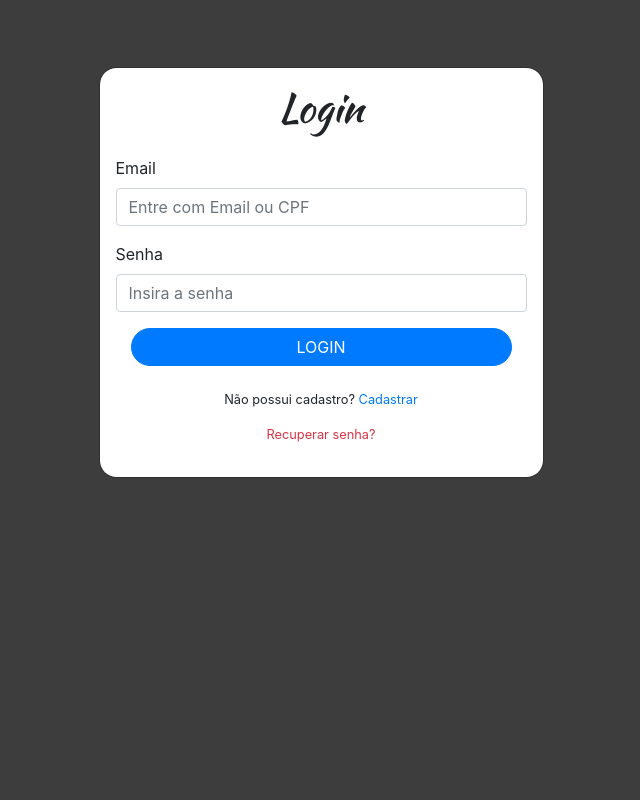
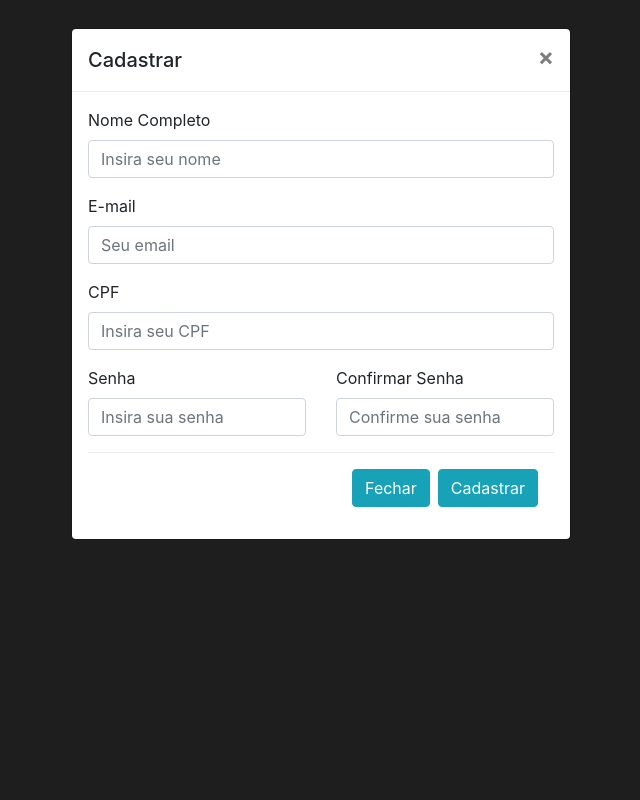
Before and after one commit to TaisGuissi/Loja-Virtual, a PHP site: page /sistema in a window 1280 px wide, after a click on "Cadastrar". Shown: the whole page, without its empty margins (319-959 px from the left). Run offline with PHP 8.4, Linux system fonts and the light colour scheme; some libraries are stand-ins or nearby versions.

Commit message:
Finalizando Template

```diff
--- a/cabecalho.php
+++ b/cabecalho.php
@@ -26,10 +26,11 @@ require_once("config.php");
     <link rel="stylesheet" href="css/slicknav.min.css" type="text/css">
     <link rel="stylesheet" href="css/style.css" type="text/css">
 
-
     <link rel="shortcut icon" href="/logoicone1.ico" type="image/x-icon">
     <!--Icone do site -->
     <link rel="icon" href="/logoicone1.ico" type="image/x-icon">
+
+
 </head>
 
 <body>
--- a/rodape.php
+++ b/rodape.php
@@ -33,7 +33,7 @@
                      <h6>Não possui cadastro?</h6>
                      <p>Insira seu e-mail para se cadastrar en nosso site!</p>
                      <form action="#">
-                         <input type="email" placeholder="Insira seu e-mail"required>
+                         <input type="email" placeholder="Insira seu e-mail" required>
                          <button type="submit" class="site-btn">Cadastrar</button>
                      </form>
                      <div class="footer__widget__social">
@@ -75,7 +75,7 @@
  <script src="js/owl.carousel.min.js"></script>
  <script src="js/main.js"></script>
 
-
+ <!-- Mascara javascript-->
  <script src="https://cdnjs.cloudflare.com/ajax/libs/jquery.mask/1.14.11/jquery.mask.min.js"></script>
  <script src="js/mascara.js"></script>
 
--- a/sistema/index.php
+++ b/sistema/index.php
@@ -22,6 +22,15 @@ include_once("../config.php");
 
     <link href="../css/login.css" rel="stylesheet">
     <script src="../js/login.js"></script>
+
+    <script src="https://code.jquery.com/jquery-3.5.1.slim.min.js" integrity="sha384-DfXdz2htPH0lsSSs5nCTpuj/zy4C+OGpamoFVy38MVBnE+IbbVYUew+OrCXaRkfj" crossorigin="anonymous"></script>
+    <script src="https://cdn.jsdelivr.net/npm/popper.js@1.16.1/dist/umd/popper.min.js" integrity="sha384-9/reFTGAW83EW2RDu2S0VKaIzap3H66lZH81PoYlFhbGU+6BZp6G7niu735Sk7lN" crossorigin="anonymous"></script>
+    <script src="https://stackpath.bootstrapcdn.com/bootstrap/4.5.2/js/bootstrap.min.js" integrity="sha384-B4gt1jrGC7Jh4AgTPSdUtOBvfO8shuf57BaghqFfPlYxofvL8/KUEfYiJOMMV+rV" crossorigin="anonymous"></script>
+
+    <!-- Mascara javascript-->
+    <script src="https://cdnjs.cloudflare.com/ajax/libs/jquery.mask/1.14.11/jquery.mask.min.js"></script>
+    <script src="../js/mascara.js"></script>
+
 
 
 
@@ -59,9 +68,9 @@ include_once("../config.php");
 
                                 <div class="form-group mt-4">
                                     <small>
-                                <p class="text-center">Não possui cadastro? <a href="#" id="signup"data-toggle="modal" data-target="#modalCadastro">Cadastrar</a></p>
+                                        <p class="text-center">Não possui cadastro? <a href="#" data-toggle="modal" data-target="#modalCadastro">Cadastrar</a></p>
 
-                                <p class="text-center"><a class="text-danger" href="#" id="signup"data-toggle="modal" data-target="#modalRecuperar">Recuperar senha?</a></p>
+                                        <p class="text-center"><a class="text-danger" href="#" data-toggle="modal" data-target="#modalRecuperar">Recuperar senha?</a></p>
                                     </small>
                                 </div>
                             </form>
@@ -110,7 +119,7 @@ include_once("../config.php");
     </body>
 
 </html>
-<!-- Modal -->
+<!-- Modal Cadastro-->
 
 <div class="modal fade" id="modalCadastro" tabindex="-1" role="dialog" aria-labelledby="exampleModalLabel" aria-hidden="true">
     <div class="modal-dialog" role="document">
@@ -122,12 +131,81 @@ include_once("../config.php");
                 </button>
             </div>
             <div class="modal-body">
-                ...
+
+
+
+                <form>
+                    <div class="form-group">
+
+                        <div class="form-group">
+                            <label> Nome Completo </label>
+                            <input type="text" class="form-control" id="nome" name="nome" placeholder="Insira seu nome">
                         </div>
+                        <label> E-mail </label>
+                        <input type="email" class="form-control" id="email" name="email" placeholder="Seu email">
+
+                    </div>
+                    <div class="form-group">
+                        <label> CPF </label>
+                        <input type="text" class="form-control" id="cpf" name="cpf" placeholder="Insira seu CPF">
+                    </div>
+
+                    <div class="row">
+                        <div class="col-md-6">
+                            <div class="form-group">
+                                <label> Senha </label>
+                                <input type="password" class="form-control" id="senha" name="senha" placeholder="Insira sua senha">
+                            </div>
+                            </div>
+                                <div class="col-md-6">
+
+                                    <label> Confirmar Senha </label>
+                                    <input type="password" class="form-control" id="confirmar-senha" name="confirmar-senha" placeholder="Confirme sua senha">
+                                </div>
+                                </div>
+
                                 <div class="modal-footer">
-                <button type="button" class="btn btn-secondary" data-dismiss="modal">Fechar</button>
-                <button type="button" class="btn btn-primary">Cadastrar</button>
+                            <button type="button" class="btn btn-info" data-dismiss="modal">Fechar</button>
+                            <button type="button" id="btn-cadastrar" class="btn btn-info">Cadastrar</button>
+                            </div>
+                </form>
             </div>
         </div>
     </div>
 </div>
+
+
+<!-- Modal Recuperar-->
+
+
+<div class="modal fade" id="modalRecuperar" tabindex="-1" role="dialog" aria-labelledby="exampleModalLabel" aria-hidden="true">
+    <div class="modal-dialog" role="document">
+        <div class="modal-content">
+            <div class="modal-header">
+                <h5 class="modal-title" id="exampleModalLabel">Recuperar Senha</h5>
+                <button type="button" class="close" data-dismiss="modal" aria-label="Close">
+                    <span aria-hidden="true">&times;</span>
+                </button>
+            </div>
+            <div class="modal-body">
+
+
+
+                <form>
+                    <div class="form-group">
+
+
+                        <label> E-mail </label>
+                        <input type="email" class="form-control" id="email" name="email" placeholder="Seu email">
+
+                    </div>
+
+                                <div class="modal-footer">
+                            <button type="button" class="btn btn-info" data-dismiss="modal">Fechar</button>
+                            <button type="button" id="btn-recuperar" class="btn btn-info">Recuperar</button>
+                            </div>
+                </form>
+            </div>
+        </div>
+    </div>
+</div>
```
Lines whose indentation alone changed are shown as unchanged.
